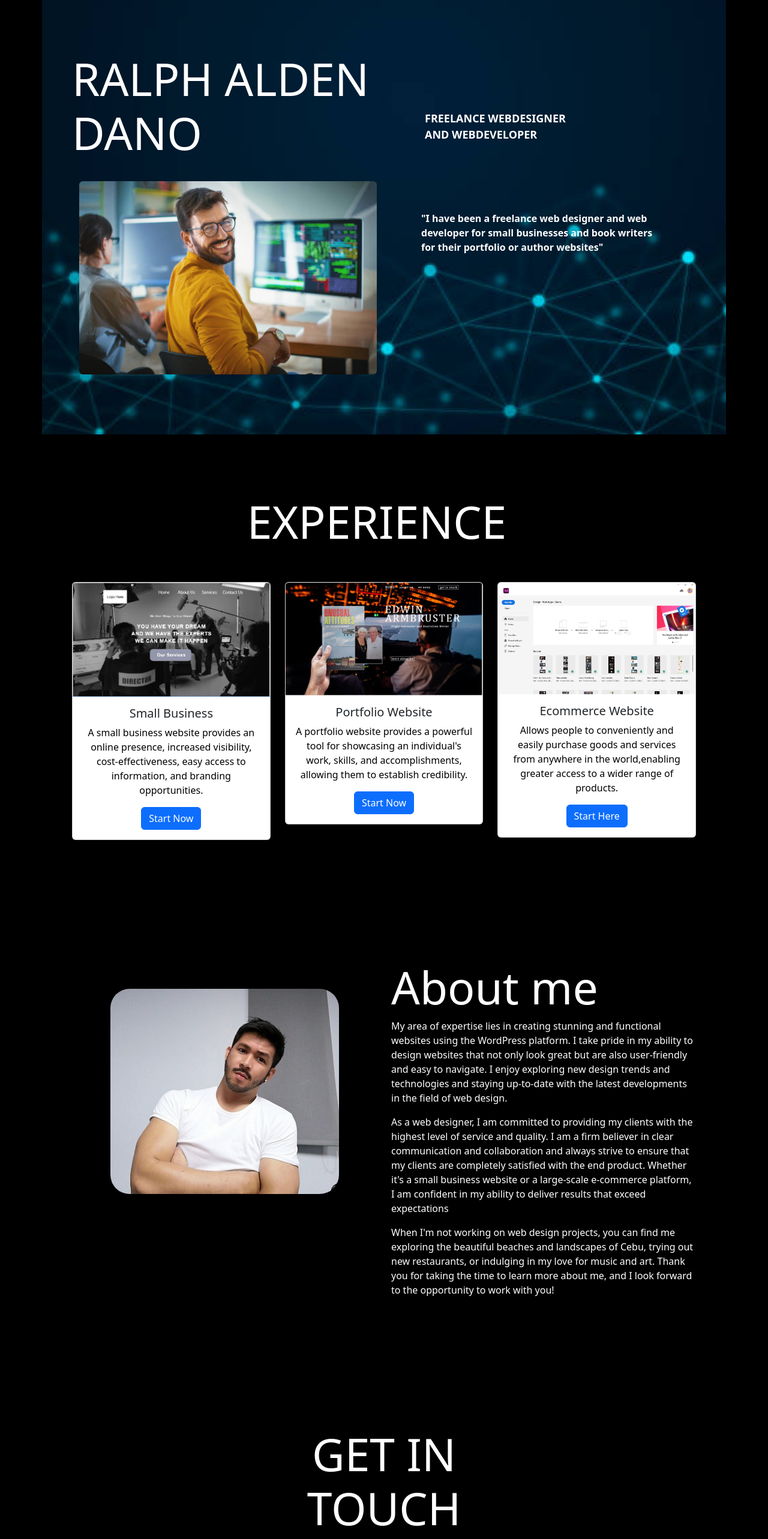
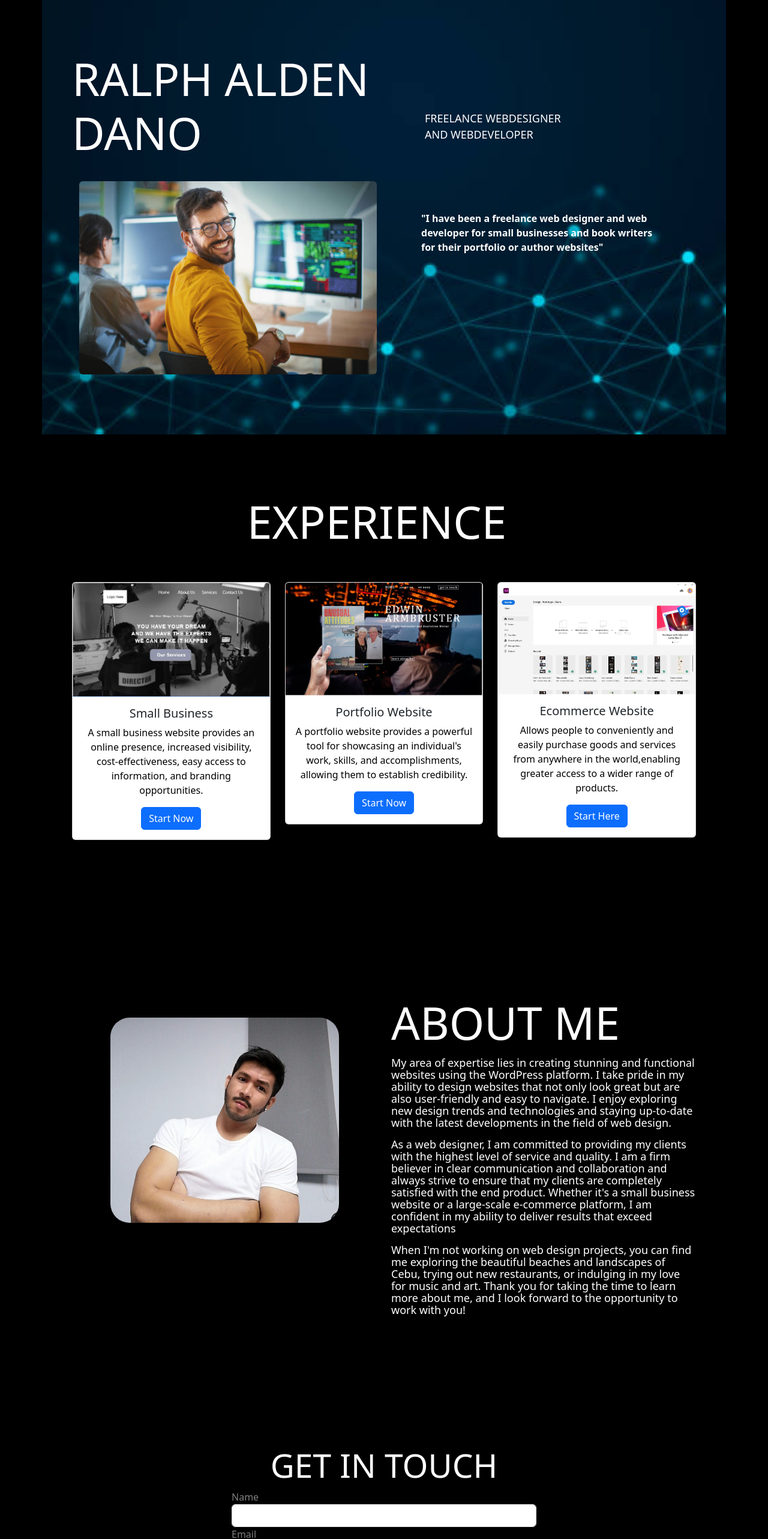
Before and after one commit to ralphdhen/mini_project_1, a plain HTML site: page index.html in a window 1280 px wide. Shown: the part 60-2625 px from the top of the page at 60% size. Drawn offline with nearby package versions, Linux system fonts and the light colour scheme.

Commit message:
fix media query

```diff
--- a/Style.css
+++ b/Style.css
@@ -31,10 +31,19 @@ body{
 .nav-link:hover{
     font-weight: bold;
 }
-h1{
-    font-size: 75px;
-    color: white;
+@media(min-width: 1020px){
+    h1{
+        font-size: 75px;
+        color: white;
+    }
 }
+@media(max-width: 1020px){
+    h1{
+        font-size: 55px;
+        color: white;
+    }
+}
+
 p{
     color: white;
 }
@@ -47,8 +56,10 @@ p{
     padding-top: 50px;
     margin-left: 20px;
     font-size: large;
+    font-weight: semibold;
 
 }
+
 label{
     color: grey;
 }
@@ -70,3 +81,55 @@ label{
   .social-icons a:hover {
     color: #000;
   }
+
+@media(max-width: 1020px){
+    .aboutme-1{
+        font-size: 12px;
+        line-height: 16px;
+        text-align: center;
+    }
+}
+
+@media(min-width: 670px){
+    .aboutme-1{
+        font-size: 18px;
+        line-height: 20px;
+
+    }
+}
+
+@media(max-width: 1020px){
+    .aboutmehead{
+        font-size: 45px;
+        color: white;
+        font-weight: semibold;
+        text-align: center;
+
+    }
+}
+@media(min-width: 1020px){
+    .aboutmehead{
+        font-size: 75px;
+        color: white;
+        font-weight: Semibold;
+        text-align: left;
+
+    }
+}
+
+@media(max-width: 1020px){
+    .getin-1{
+        font-size: 45px;
+        color: rgb(255, 255, 255);
+        font-weight: semibold;
+
+    }
+}
+@media(min-width: 1020px){
+    .getin-1{
+        font-size: 55px;
+        color: white;
+        font-weight: Semibold;
+
+    }
+}
--- a/index.html
+++ b/index.html
@@ -26,13 +26,13 @@
               </ul>
           </div>
           <div class="row">
-                <div class="col col-md-6 col-sm-6 col-lg-6 text-light text-uppercase">
-                    <header>
+                <div class="col-12 col-md-6 col-sm-12 col-lg-6 text-light text-uppercase">
+                    <header class="text-center text-sm-center text-md-center text-lg-start">
                       <h1>Ralph Alden Dano</h1>
                     </header>
                 </div>
                 <div class="col p-5">
-                    <p class="text-left fw-semibold text-uppercase des1">freelance webdesigner <br> and webdeveloper</p>
+                    <p class="text-center text-sm-center text-md-start text-lg-start text-uppercase des1">freelance webdesigner <br> and webdeveloper</p>
                 </div>
           </div>
           <div class="container">
@@ -43,7 +43,7 @@
                 </div>
 
                 <div class="col">
-                    <p class="text-left fw-semibold des2">"I have been a freelance web designer and web developer for small businesses and book writers for their portfolio or author websites"</p>
+                    <p class="text-center text-sm-center text-md-start text-lg-start fw-semibold des2">"I have been a freelance web designer and web developer for small businesses and book writers for their portfolio or author websites"</p>
                 </div>
 
             </div>
@@ -54,7 +54,7 @@
         <div class="container hero2">
           <div class="row text-center">
             <div class="row text-uppercase mb-5"> <h1>experience</h1></div>
-            <div class="col">
+            <div class="col-12 col-sm-6 col-md-4 mb-5">
                 <div class="card" style="width: 100%;">
                 <img src="/img/proj2.JPG" class="card-img-top" alt="smallbus">
                 <div class="card-body">
@@ -64,7 +64,7 @@
                 </div>
               </div>
             </div>
-            <div class="col">
+            <div class="col-12 col-sm-6 col-md-4 mb-5">
                 <div class="card" style="width: 100%;">
                   <img src="/img/proj3.JPG" class="card-img-top" alt="smallbus">
                 <div class="card-body">
@@ -74,7 +74,7 @@
                 </div>
               </div>
             </div>
-            <div class="col">
+            <div class="col-12 col-sm-6 col-md-4">
                 <div class="card" style="width: 100%;">
                   <img src="/img/proj4.JPG" class="card-img-top" alt="smallbus">
                 <div class="card-body">
@@ -90,14 +90,13 @@
         <div class="container hero3" id="aboutme">
             <div class="row">
               <div class="col text-center pt-5">
-                <img src="/img/mypic.jpg" class="rounded-5" style="width: 75%; max-height: 400px;" alt="mypic">
+                <img src="/img/mypic.jpg" class="rounded-5" style="width: 75%; max-height: 400px; min-height: 200px;" alt="mypic">
               </div>
 
-              <div class="col">
-                <header>
-                  <h1>About me</h1>
-                </header>
+              <div class="col-12 col-sm-12 col-md-12 col-lg-6">
+                <header class="aboutmehead text-uppercase">About me</header>
                 <div class="list-unstyled text-white">
+                  <div class="aboutme-1">
                     <p>
                       My area of expertise lies in creating stunning and functional websites using the WordPress platform.
                       I take pride in my ability to design websites that not only look great but are also user-friendly
@@ -117,6 +116,8 @@
                       trying out new restaurants, or indulging in my love for music and art. Thank you for taking the
                       time to learn more about me, and I look forward to the opportunity to work with you!
                     </p>
+                  </div>
+
 
                 </div>
 
@@ -130,7 +131,7 @@
         <div class="container hero4" id="contactme">
           <div class="row">
             <div class="col-md-6 offset-md-3">
-              <h1 class="text-center text-uppercase">get in touch</h1>
+              <h2 class="text-center text-uppercase getin-1">get in touch</h2>
               <form action="" method="post">
                 <div class="form-group">
                   <label for="name">Name</label>
```
Lines whose indentation alone changed are shown as unchanged.
